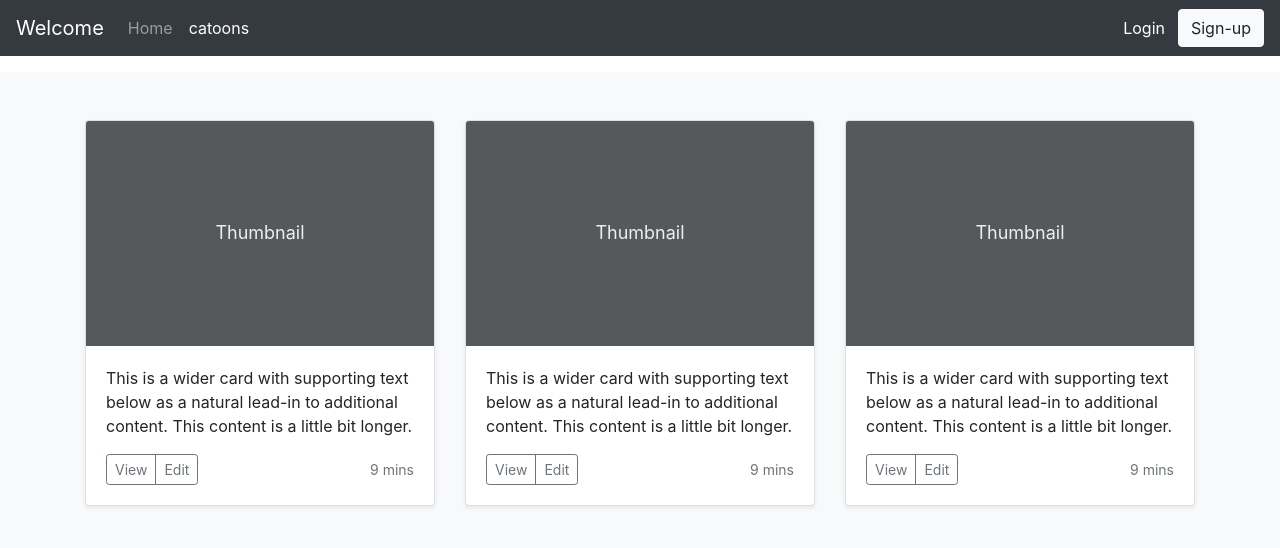
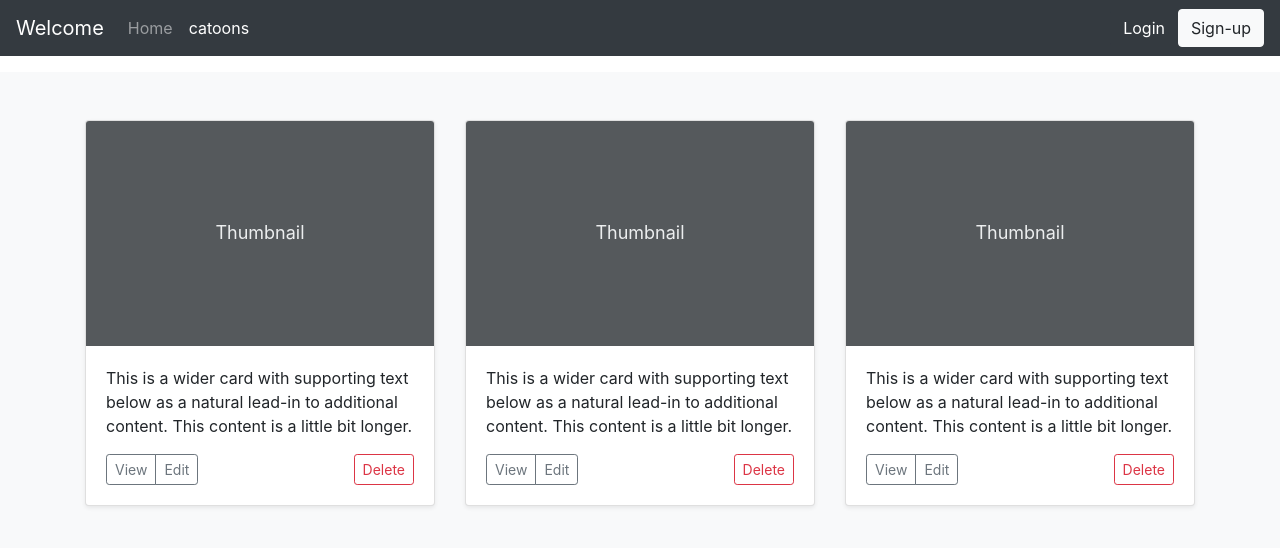
Before and after one commit to cchayanit/front-end, an Angular app in the folder front-end/: page /catoons in a window 1280 px wide. Shown: the top 548 px of the page. Built offline with nearby package versions, Linux system fonts and the light colour scheme.

Commit message:
add title page

```diff
--- a/front-end/src/app/cartoons/cartoons.component.html
+++ b/front-end/src/app/cartoons/cartoons.component.html
@@ -15,7 +15,7 @@
                   <button type="button" class="btn btn-sm btn-outline-secondary">View</button>
                   <button type="button" class="btn btn-sm btn-outline-secondary">Edit</button>
                 </div>
-                <small class="text-muted">9 mins</small>
+                <button type="button" class="btn btn-sm btn-outline-danger">Delete</button>
               </div>
             </div>
           </div>
@@ -31,7 +31,7 @@
                   <button type="button" class="btn btn-sm btn-outline-secondary">View</button>
                   <button type="button" class="btn btn-sm btn-outline-secondary">Edit</button>
                 </div>
-                <small class="text-muted">9 mins</small>
+                <button type="button" class="btn btn-sm btn-outline-danger">Delete</button>
               </div>
             </div>
           </div>
@@ -47,7 +47,7 @@
                   <button type="button" class="btn btn-sm btn-outline-secondary">View</button>
                   <button type="button" class="btn btn-sm btn-outline-secondary">Edit</button>
                 </div>
-                <small class="text-muted">9 mins</small>
+                <button type="button" class="btn btn-sm btn-outline-danger">Delete</button>
               </div>
             </div>
           </div>
--- a/front-end/src/app/cartoons/cartoons.component.ts
+++ b/front-end/src/app/cartoons/cartoons.component.ts
@@ -1,3 +1,4 @@
+import { Title } from '@angular/platform-browser';
 import { Component, OnInit } from '@angular/core';
 
 @Component({
@@ -7,9 +8,10 @@ import { Component, OnInit } from '@angular/core';
 })
 export class CartoonsComponent implements OnInit {
 
-  constructor() { }
+  constructor(private title: Title) { }
 
   ngOnInit(): void {
+    this.title.setTitle('Catoons');
   }
 
 }
--- a/front-end/src/app/home/home.component.ts
+++ b/front-end/src/app/home/home.component.ts
@@ -1,4 +1,5 @@
 import { Component, OnInit } from '@angular/core';
+import { Title } from '@angular/platform-browser';
 
 @Component({
   selector: 'app-home',
@@ -7,9 +8,9 @@ import { Component, OnInit } from '@angular/core';
 })
 export class HomeComponent implements OnInit {
 
-  constructor() { }
+  constructor(private title: Title) { }
 
   ngOnInit(): void {
+    this.title.setTitle('Home');
   }
-
 }
--- a/front-end/src/app/log-in/log-in.component.ts
+++ b/front-end/src/app/log-in/log-in.component.ts
@@ -1,3 +1,4 @@
+import { Title } from '@angular/platform-browser';
 import { Component, OnInit } from '@angular/core';
 
 @Component({
@@ -7,9 +8,10 @@ import { Component, OnInit } from '@angular/core';
 })
 export class LogInComponent implements OnInit {
 
-  constructor() { }
+  constructor(private title: Title) { }
 
   ngOnInit(): void {
+    this.title.setTitle('Log-in');
   }
 
 }
--- /dev/null
+++ b/front-end/src/app/services/cartoon.model.ts
@@ -0,0 +1,6 @@
+export interface Cartoon{
+  id: number;
+  title: string;
+  protagonist: string;
+  model: string;
+}
--- a/front-end/src/app/sign-up/sign-up.component.ts
+++ b/front-end/src/app/sign-up/sign-up.component.ts
@@ -1,3 +1,4 @@
+import { Title } from '@angular/platform-browser';
 import { Component, OnInit } from '@angular/core';
 
 @Component({
@@ -7,9 +8,10 @@ import { Component, OnInit } from '@angular/core';
 })
 export class SignUpComponent implements OnInit {
 
-  constructor() { }
+  constructor(private title: Title) { }
 
   ngOnInit(): void {
+    this.title.setTitle('Sign-up');
   }
 
 }
```
Also changed, not shown: front-end/src/app/services/cartoon.service.ts (added, +18 -0 lines), 1 other file (tests, documents, lock files or other folders).
